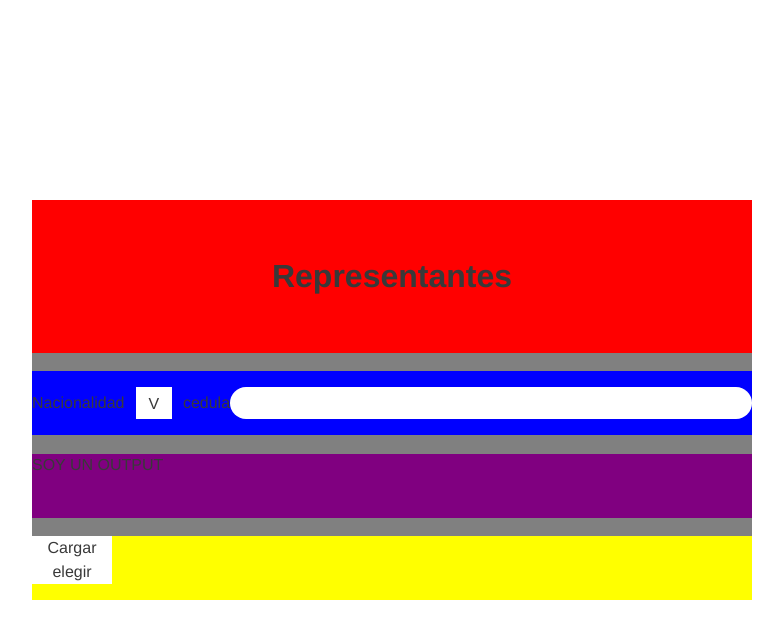
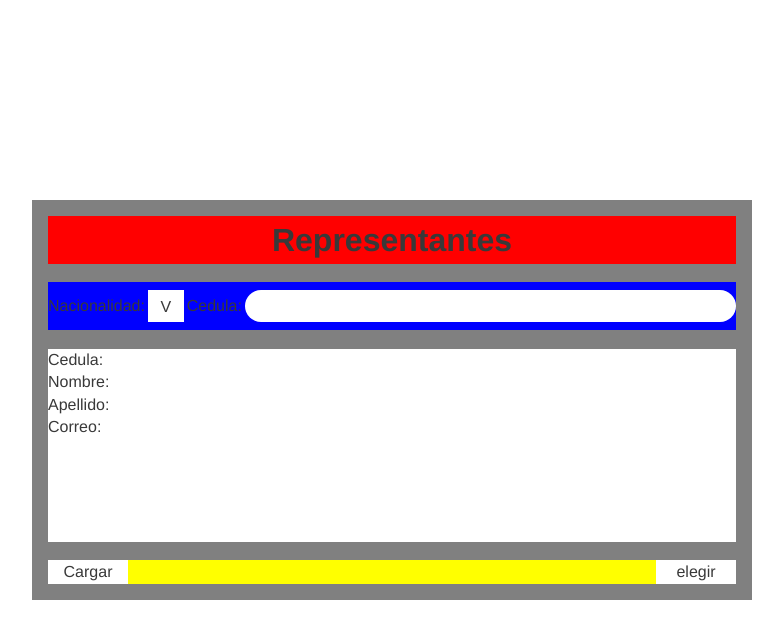
Before and after one commit to andlicon/Experimental, a PHP site: page /php/email/CargarEmail.php in a window 1280 px wide. Shown: the top 639 px of the page, without its empty margins (248-1031 px from the left). Run offline with PHP 8.4, Linux system fonts and the light colour scheme.

Commit message:
Se añadieron estilos preliminares para el output, pero se deben mejorar.

```diff
--- a/Sass/__componentes.scss
+++ b/Sass/__componentes.scss
@@ -2,3 +2,4 @@
 @import 'componentes/__login.scss';
 @import 'componentes/__formulario.scss';
 @import 'componentes/_selector.scss';
+@import 'componentes/__output.scss';
--- a/Sass/__layout.scss
+++ b/Sass/__layout.scss
@@ -63,10 +63,9 @@ $login-row: (
 
 .formulario--express {
     $row: (
-        "titulo"    : 1fr,
-        "select"    : 4em,
-        "output"    : 4em,
-        "botones"   : 4em,
+        "titulo"    : 3em,
+        "select"    : 3em,
+        "output"    : 1fr,
     );
 
     display: grid;
@@ -77,3 +76,11 @@ $login-row: (
                 map-get($row, "botones");
     gap: 1.15em;
 }
+
+
+.output {
+    display: flex;
+    flex-flow: column nowrap;
+
+    background-color: white;
+}
--- a/Sass/componentes/__formulario.scss
+++ b/Sass/componentes/__formulario.scss
@@ -62,6 +62,8 @@
     //tamano
     $width: var(--width)/2;
     $height: var(--height)/2;
+
+    padding: 1em;
     //Posicionamiento
     display: absolute;
     top: calc(50% - #{$height});
@@ -97,21 +99,11 @@
     display: flex;
     flex-flow: row nowrap;
     align-items: center;
+    gap: 0.2em;
 }
 
-.formulario__select {
-    // width: 3em;
-    // height: 2em;
-
+.formulario__contenedor-botones {
     display: flex;
-    justify-items: center;
-    align-items: center;
-
-    // padding-left: 0.57em;
-    // margin: 0 0.5em;
-
-    // border: 2px solid black;
-    // outline: 1px solid white;
-
-    background: white;
+    flex-flow: row nowrap;
+    justify-content: space-between;
 }
--- /dev/null
+++ b/Sass/componentes/__output.scss
@@ -0,0 +1,12 @@
+.output {
+    display: flex;
+    flex-flow: column nowrap;
+
+    background-color: white;
+}
+
+.output__linea {
+    display: flex;
+    flex-flow: row nowrap;
+    gap: 1em;
+}
--- a/Sass/componentes/__selector.scss
+++ b/Sass/componentes/__selector.scss
@@ -11,11 +11,3 @@
     text-align: center;
     background: white;
 }
-
-.selector--margen {
-    margin: 0 0.7em;
-}
-
-.selector__option {
-
-}
--- a/css/main.css
+++ b/css/main.css
@@ -211,9 +211,20 @@ body {
 .formulario--express {
   display: -ms-grid;
   display: grid;
-  -ms-grid-rows: 1fr 1.15em 4em 1.15em 4em 1.15em 4em;
-  grid-template-rows: 1fr 4em 4em 4em;
+  -ms-grid-rows: 3em 1.15em 3em 1.15em 1fr;
+  grid-template-rows: 3em 3em 1fr;
   gap: 1.15em;
+}
+
+.output {
+  display: -webkit-box;
+  display: -ms-flexbox;
+  display: flex;
+  -webkit-box-orient: vertical;
+  -webkit-box-direction: normal;
+      -ms-flex-flow: column nowrap;
+          flex-flow: column nowrap;
+  background-color: white;
 }
 
 .login {
@@ -290,6 +301,7 @@ body {
   --height: 20em;
   width: var(--width);
   height: var(--height);
+  padding: 1em;
   display: absolute;
   top: calc(50% - var(--height)/2);
   left: calc(50% - var(--width)/2);
@@ -343,17 +355,20 @@ body {
   -webkit-box-align: center;
       -ms-flex-align: center;
           align-items: center;
+  gap: 0.2em;
 }
 
-.formulario__select {
+.formulario__contenedor-botones {
   display: -webkit-box;
   display: -ms-flexbox;
   display: flex;
-  justify-items: center;
-  -webkit-box-align: center;
-      -ms-flex-align: center;
-          align-items: center;
-  background: white;
+  -webkit-box-orient: horizontal;
+  -webkit-box-direction: normal;
+      -ms-flex-flow: row nowrap;
+          flex-flow: row nowrap;
+  -webkit-box-pack: justify;
+      -ms-flex-pack: justify;
+          justify-content: space-between;
 }
 
 .selector {
@@ -371,6 +386,24 @@ body {
   background: white;
 }
 
-.selector--margen {
-  margin: 0 0.7em;
+.output {
+  display: -webkit-box;
+  display: -ms-flexbox;
+  display: flex;
+  -webkit-box-orient: vertical;
+  -webkit-box-direction: normal;
+      -ms-flex-flow: column nowrap;
+          flex-flow: column nowrap;
+  background-color: white;
 }
+
+.output__linea {
+  display: -webkit-box;
+  display: -ms-flexbox;
+  display: flex;
+  -webkit-box-orient: horizontal;
+  -webkit-box-direction: normal;
+      -ms-flex-flow: row nowrap;
+          flex-flow: row nowrap;
+  gap: 1em;
+}
--- a/php/email/CargarEmail.php
+++ b/php/email/CargarEmail.php
@@ -13,16 +13,27 @@
     <div class="formulario formulario--express" method="POST">
         <h2 class="formulario__titulo">Representantes</h2>
         <form class="formulario__input--horizontal" action="">
-            <label for="selector">Nacionalidad</label>
-            <select class="selector selector--margen" id="selector">
+            <label for="selector" class="formulario__label">Nacionalidad:</label>
+            <select class="selector" id="selector">
                 <option class="selector__option">V</option>
                 <option class="selector__option">E</option>
             </select>
-            <label for="cedula">cedula</label>
+            <label for="cedula" class="formulario__label">Cedula:</label>
             <input type="text" class="formulario__input" id="cedula" onkeypress='return (event.charCode >= 48 && event.charCode <= 57)' required>
         </form>
-        <div class="formulario__output">
-            SOY UN OUTPUT
+        <div class="output">
+            <div class="output__linea">
+                Cedula:
+            </div>
+            <div class="output__linea">
+                Nombre:
+            </div>
+            <div class="output__linea">
+                Apellido:
+            </div>
+            <div class="output__linea">
+                Correo:
+            </div>
         </div>
         <div class="formulario__contenedor-botones">
             <button class="formulario__boton">Cargar</button>
```
